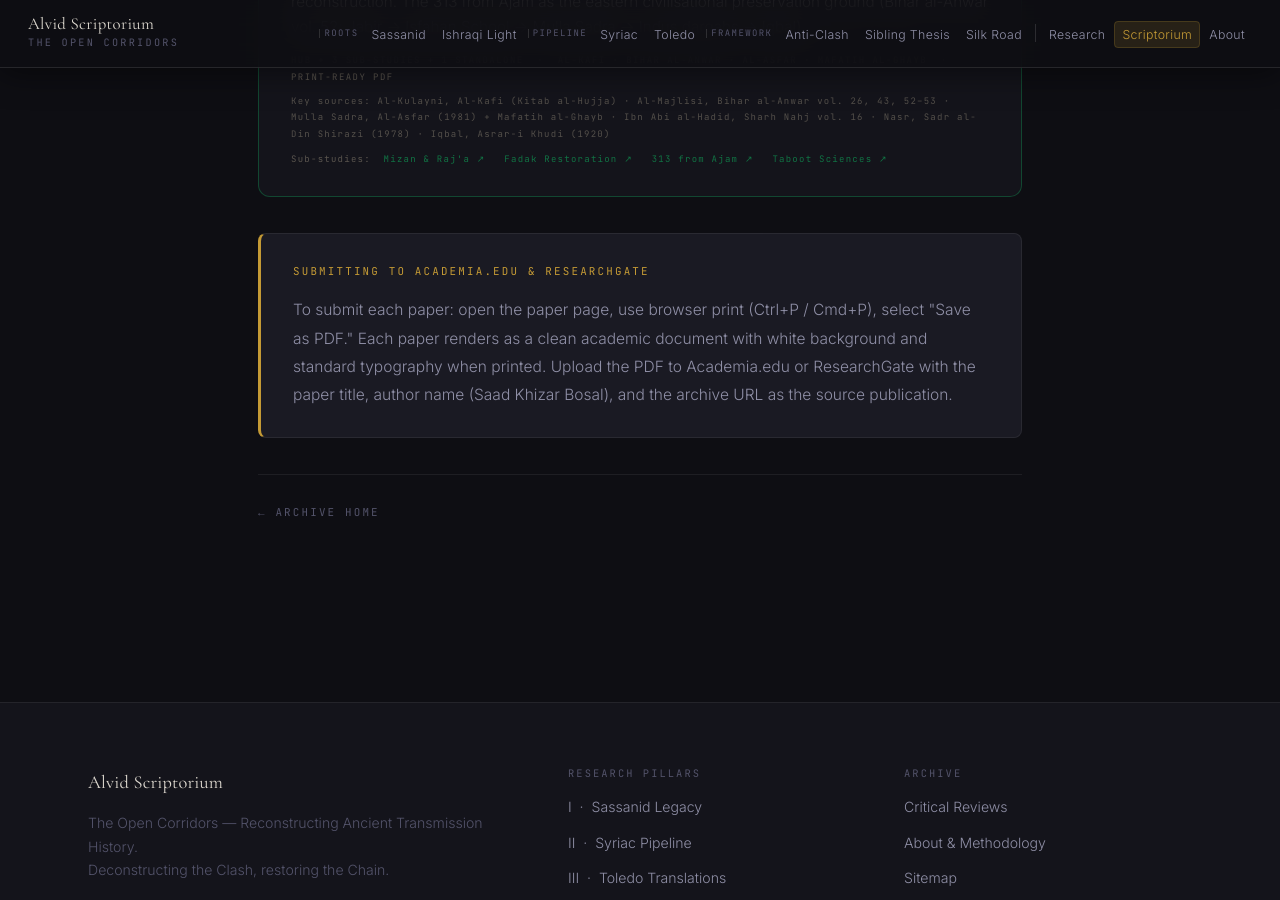
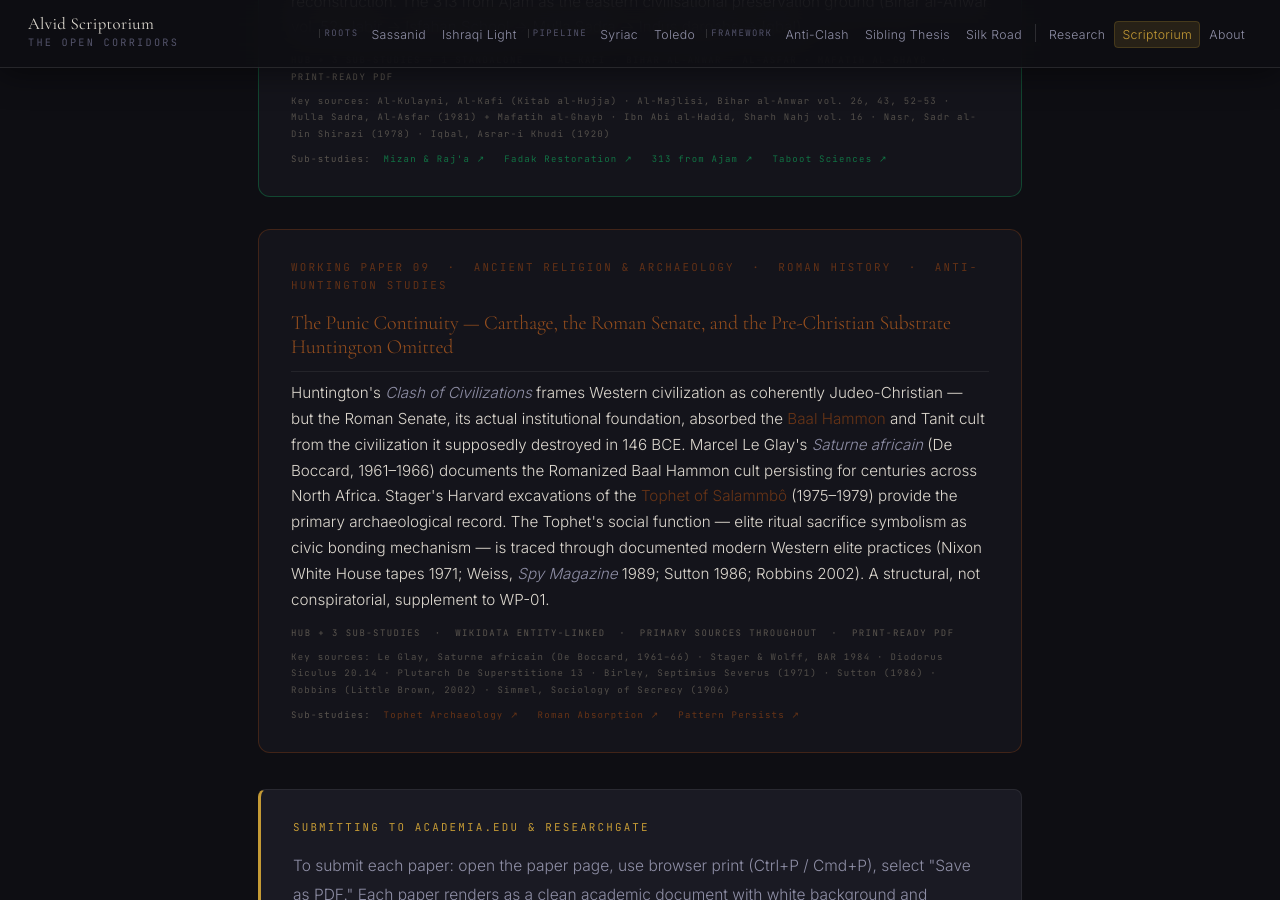
Before and after one commit to Political-Theology-Archive/geopolitical-synthesis, a Jekyll site: the page built from research/index.html, in a window 1280 px wide and 900 px high, scrolled down 3892 px. Built offline with Jekyll 4.4.1, drawn with Linux system fonts in a browser that asks for light colours.

Commit message:
Add WP-09 to research index with Wikidata entity links
Adds The Punic Continuity entry in dark copper rgba(140,65,20) with
inline Wikidata links (Baal Hammon Q507827, Tophet Q3517432) per
SCRA research protocol for entity-proof categorisation; sub-study
inline links to all three spokes.

Co-Authored-By: Claude Sonnet 4.6 <noreply@anthropic.com>

```diff
--- a/research/index.html
+++ b/research/index.html
@@ -265,6 +265,39 @@ description: "Academic working papers from the Sacred Civilization Research Arch
     </div>
   </div>
 
+  <!-- Paper 9 -->
+  <div class="pta-evidence pta-fade" style="margin-bottom:28px;border-color:rgba(140,65,20,0.38);">
+    <span class="pta-evidence-label mono" style="color:rgba(140,65,20,0.65);">Working Paper 09 &nbsp;·&nbsp; Ancient Religion &amp; Archaeology &nbsp;·&nbsp; Roman History &nbsp;·&nbsp; Anti-Huntington Studies</span>
+    <h2 style="margin:10px 0 8px;font-size:1.25rem;">
+      <a href="{{ '/research/baal-carthage-roman-continuity/' | relative_url }}" style="color:rgba(165,85,30,0.9);text-decoration:none;">
+        The Punic Continuity — Carthage, the Roman Senate, and the Pre-Christian Substrate Huntington Omitted
+      </a>
+    </h2>
+    <p style="margin:0 0 12px;font-size:0.95rem;line-height:1.7;">
+      Huntington's <em>Clash of Civilizations</em> frames Western civilization as coherently Judeo-Christian
+      — but the Roman Senate, its actual institutional foundation, absorbed the <a href="https://www.wikidata.org/wiki/Q507827" target="_blank" rel="noopener noreferrer" style="color:rgba(140,65,20,0.7);">Baal Hammon</a>
+      and Tanit cult from the civilization it supposedly destroyed in 146 BCE. Marcel Le Glay's <em>Saturne
+      africain</em> (De Boccard, 1961–1966) documents the Romanized Baal Hammon cult persisting for
+      centuries across North Africa. Stager's Harvard excavations of the <a href="https://www.wikidata.org/wiki/Q3517432" target="_blank" rel="noopener noreferrer" style="color:rgba(140,65,20,0.7);">Tophet of Salammbô</a>
+      (1975–1979) provide the primary archaeological record. The Tophet's social function — elite ritual
+      sacrifice symbolism as civic bonding mechanism — is traced through documented modern Western elite
+      practices (Nixon White House tapes 1971; Weiss, <em>Spy Magazine</em> 1989; Sutton 1986; Robbins 2002).
+      A structural, not conspiratorial, supplement to WP-01.
+    </p>
+    <p style="font-family:'JetBrains Mono',monospace;font-size:9px;letter-spacing:0.16em;text-transform:uppercase;color:rgba(160,150,130,0.5);margin:0 0 8px;">
+      Hub + 3 Sub-Studies &nbsp;·&nbsp; Wikidata Entity-Linked &nbsp;·&nbsp; Primary Sources Throughout &nbsp;·&nbsp; Print-ready PDF
+    </p>
+    <p style="margin:0 0 10px;font-family:'JetBrains Mono',monospace;font-size:9px;letter-spacing:0.14em;color:rgba(160,150,130,0.45);">
+      Key sources: Le Glay, Saturne africain (De Boccard, 1961–66) · Stager &amp; Wolff, BAR 1984 · Diodorus Siculus 20.14 · Plutarch De Superstitione 13 · Birley, Septimius Severus (1971) · Sutton (1986) · Robbins (Little Brown, 2002) · Simmel, Sociology of Secrecy (1906)
+    </p>
+    <div style="font-family:'JetBrains Mono',monospace;font-size:9px;letter-spacing:0.14em;color:rgba(160,150,130,0.5);margin-top:8px;">
+      Sub-studies:
+      <a href="{{ '/research/carthage-tophet-baal-hammon/' | relative_url }}" style="color:rgba(140,65,20,0.7);margin-left:6px;">Tophet Archaeology ↗</a>
+      <a href="{{ '/research/roman-punic-religious-absorption/' | relative_url }}" style="color:rgba(140,65,20,0.7);margin-left:12px;">Roman Absorption ↗</a>
+      <a href="{{ '/research/bohemian-grove-elite-ritual-pattern/' | relative_url }}" style="color:rgba(140,65,20,0.7);margin-left:12px;">Pattern Persists ↗</a>
+    </div>
+  </div>
+
   <div class="pta-analysis pta-fade">
     <span class="pta-analysis-label mono">Submitting to Academia.edu &amp; ResearchGate</span>
     <p>
```
